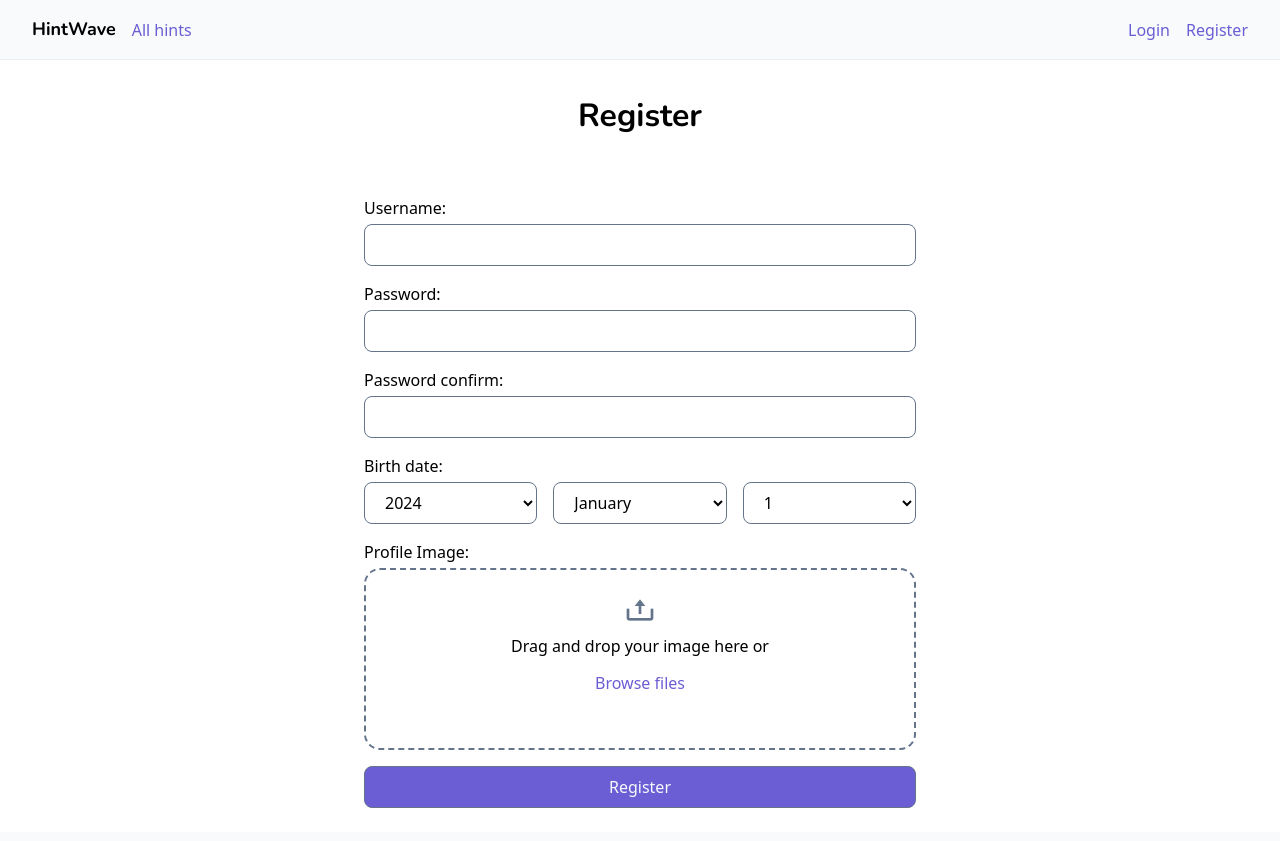
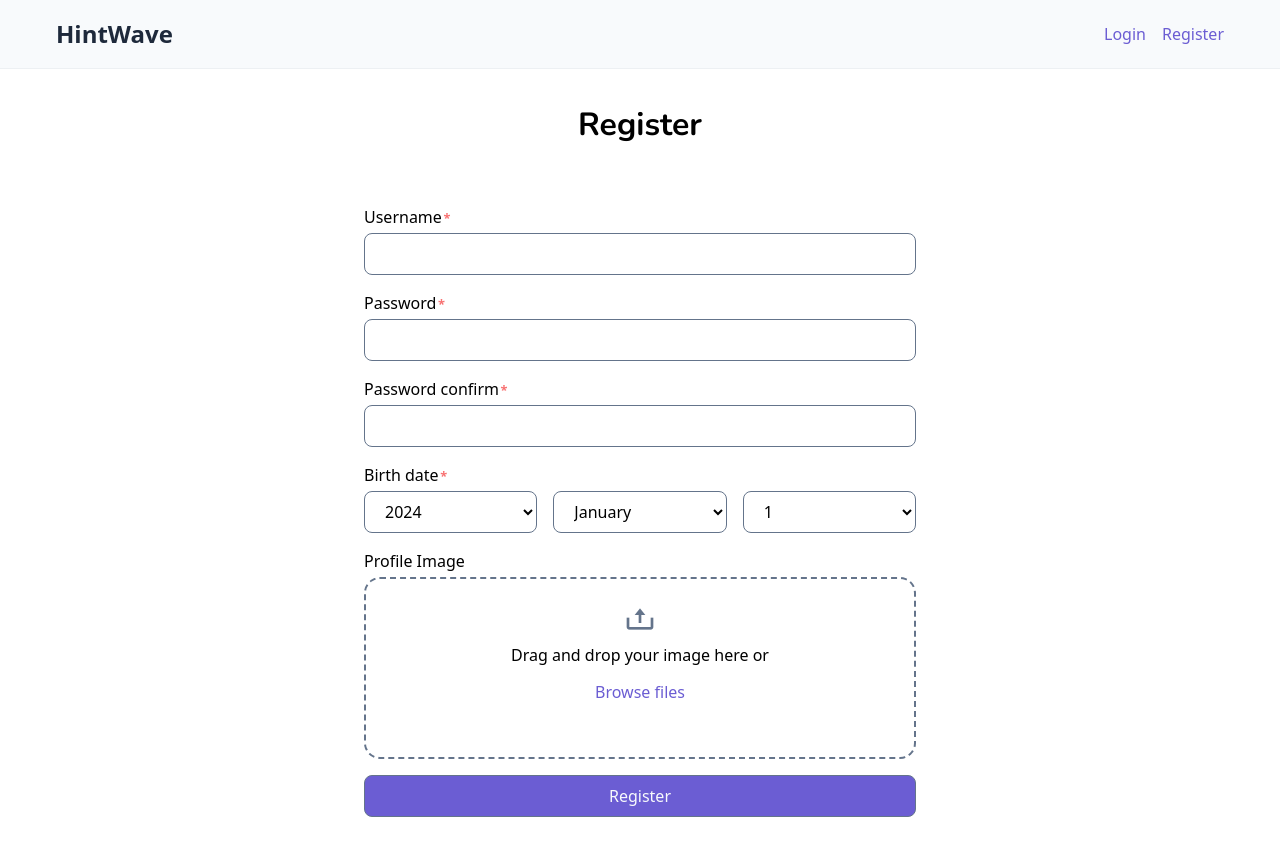
Before and after one commit to michalmacenka/hintwave, a PHP site: page /register.php in a window 1280 px wide. Before the commit the page ends 808 px from the top, so only its background shows below. Run offline with PHP 8.4, Linux system fonts and the light colour scheme.

Commit message:
small style changes

```diff
--- a/www/common/Validator.php
+++ b/www/common/Validator.php
@@ -118,7 +118,7 @@ class Validator
   {
     Validator::isRequired($date, $fieldName);
     if ($date instanceof DateTime) {
-      return; // DateTime objekt je vždy validní datum
+      return;
     }
 
     if (!is_string($date)) {
--- a/www/components/Hint.php
+++ b/www/components/Hint.php
@@ -6,7 +6,7 @@
     <i class='bx bx-at'></i>
     <p><?= htmlspecialchars($this->user->getUsername()) ?></p>
   </div>
-  <p class="hint-desc"><?php echo htmlspecialchars($this->description); ?></p>
+  <p class="hint-desc line-clamp-2"><?php echo htmlspecialchars($this->description); ?></p>
   <box-icon name='calendar'></box-icon>
   <ul class="reasons">
     <?php foreach ($this->reasons as $reason): ?>
--- a/www/public/styles/global/form.css
+++ b/www/public/styles/global/form.css
@@ -44,3 +44,9 @@ form input[type="submit"] {
   display: none;
   margin-bottom: var(--spacing-md);
 }
+
+@media (max-width: 768px) {
+  form {
+    padding: var(--spacing-sm);
+  }
+}
--- a/www/public/styles/global/utilities.css
+++ b/www/public/styles/global/utilities.css
@@ -4,6 +4,12 @@
   max-width: 1200px;
   margin: 0 auto;
   padding: 0 var(--spacing-md);
+}
+
+@media (max-width: 768px) {
+  .container {
+    padding: var(--spacing-sm);
+  }
 }
 
 .flex { display: flex; }
@@ -31,9 +37,9 @@
 .font-bold { font-weight: 700; }
 
 
-.line-clamp-3 {
+.line-clamp-2 {
   overflow: hidden;
-display: -webkit-box;
+  display: -webkit-box;
 -webkit-box-orient: vertical;
 -webkit-line-clamp: 2;
 }
--- a/www/public/styles/main.css
+++ b/www/public/styles/main.css
@@ -31,3 +31,12 @@
 .reason > p::first-letter {
   text-transform: capitalize;
 }
+
+
+label.required::after {
+  content: '*';
+  color: var(--color-danger);
+  font-size: 0.8rem;
+  margin-left: 0.1rem;
+  font-weight: 700;
+}
--- a/www/public/styles/scoped/layout.css
+++ b/www/public/styles/scoped/layout.css
@@ -1,12 +1,80 @@
+header {
+  background-color: var(--color-light);
+  border-bottom: 1px solid #EDF0F3FF;
+  padding: var(--spacing-md) 0;
+  margin-bottom: var(--spacing-xl);
+  position: sticky;
+  top: 0;
+  z-index: 100;
+}
+
+nav {
+  display: flex;
+  align-items: center;
+  flex-wrap: wrap;
+  gap: var(--spacing-md);
+}
+
+.nav-left {
+  display: flex;
+  align-items: center;
+  gap: var(--spacing-xl);
+  flex-wrap: wrap;
+}
+
+.nav-brand a {
+  font-size: 1.5rem;
+  font-weight: 700;
+  color: var(--color-dark);
+  text-decoration: none;
+}
+
+.nav-primary-links {
+  display: flex;
+  align-items: center;
+  gap: var(--spacing-md);
+}
+
+.nav-right {
+  display: flex;
+  align-items: center;
+  gap: var(--spacing-md);
+  margin-left: auto;
+  flex-wrap: wrap;
+}
+
 .profile-section {
   display: flex;
   align-items: center;
   gap: 10px;
+  padding: 0.5rem;
+  border-radius: var(--radius-md);
+  background: rgba(255, 255, 255, 0.5);
 }
 
 .profile-image {
-  width: 40px;
-  height: 40px;
+  width: 2.5rem;
+  height: 2.5rem;
   border-radius: 50%;
   object-fit: cover;
 }
+
+.role-badge {
+  font-size: 0.75rem;
+  padding: 0.2rem 0.5rem;
+  background: var(--color-primary-light);
+  color: var(--color-primary);
+  border-radius: 999px;
+}
+
+.nav-primary-links a {
+  padding: 0.5rem 0.5rem;
+  border-radius: var(--radius-md);
+  transition: all 0.2s ease;
+}
+
+.nav-primary-links a:hover,
+.nav-primary-links a.active {
+  background-color: var(--color-primary-light);
+  color: var(--color-primary);
+}
--- a/www/views/hint_detail.php
+++ b/www/views/hint_detail.php
@@ -15,7 +15,7 @@ require_once __DIR__ . '/../common/CSRF.php';
     </div>
     <div class="hint-date">
       <i class='bx bx-calendar'></i>
-      <span><?= htmlspecialchars($hint->getCreatedAt()) ?></span>
+      <span><?= date('n.j.Y', strtotime($hint->getCreatedAt())) ?></span>
     </div>
   </div>
 
--- a/www/views/layout.php
+++ b/www/views/layout.php
@@ -27,33 +27,40 @@ $user = $authRepository->getUser();
 
 <body>
   <header>
-    <nav>
-      <h1 class="text-lg">HintWave</h1>
-      <div class="flex gap-md grow">
+    <nav class="container">
+      <div class="nav-left">
+        <div class="nav-brand">
+          <a href="index.php">HintWave</a>
+        </div>
+        <div class="nav-primary-links">
           <?php if ($isLoggedIn) : ?>
             <a href="index.php">Home</a>
+            <a href="hints.php">All Hints</a>
+            <a href="add.php">Add hint</a>
           <?php endif; ?>
-        <a href=" hints.php" class="grow">All hints</a>
+        </div>
       </div>
 
+      <div class="nav-right">
         <?php if ($isLoggedIn) : ?>
-        <a href="add.php">Add hint</a>
-        <a href="logout.php" class="text-danger">Logout</a>
           <div class="profile-section">
             <img
               src="public/uploads/profiles/<?= $user->getProfileImage() ?>"
               alt="Profile picture of <?= htmlspecialchars($user->getUsername()) ?>"
               class="profile-image">
-          <p class="font-bold"><?= htmlspecialchars($user->getUsername()) ?> <span class="role-badge"><?= $user->getRole() === 1 ? 'Admin' : '' ?></span> </p>
+            <p class="font-bold"><?= htmlspecialchars($user->getUsername()) ?>
+              <?php if ($user->isAdmin()) : ?>
+                <span class="role-badge">Admin</span>
+              <?php endif; ?>
+            </p>
           </div>
+          <a href="logout.php" class="text-danger">Logout</a>
         <?php else : ?>
           <a href="login.php">Login</a>
           <a href="register.php">Register</a>
         <?php endif; ?>
-
+      </div>
     </nav>
-
-
   </header>
   <main class="container">
     <?php echo $content; ?>
--- a/www/views/login.php
+++ b/www/views/login.php
@@ -6,12 +6,12 @@ require_once __DIR__ . "/../common/CSRF.php";
 <h1 class="mb-xl text-center">Login</h1>
 <form>
   <div class="form-group">
-    <label for="username">Username:</label>
+    <label for="username">Username</label>
     <input type="text" name="username" id="username" placeholder="Username" required>
   </div>
 
   <div class="form-group">
-    <label for="password">Password:</label>
+    <label for="password">Password</label>
     <input type="password" name="password" id="password" placeholder="Password" required>
   </div>
 
--- a/www/views/register.php
+++ b/www/views/register.php
@@ -8,25 +8,25 @@ require_once __DIR__ . "/../common/CSRF.php";
 <form>
 
   <div class="form-group">
-    <label for="username">Username:</label>
+    <label for="username" class="required">Username</label>
     <input type="text" name="username" id="username" required>
     <div class="errMsg"></div>
   </div>
 
   <div class="form-group">
-    <label for="password">Password:</label>
+    <label for="password" class="required">Password</label>
     <input type="password" name="password" id="password" required>
     <div class="errMsg"></div>
   </div>
 
   <div class="form-group">
-    <label for="confirm_password">Password confirm:</label>
+    <label for="confirm_password" class="required">Password confirm</label>
     <input type="password" name="confirm_password" id="confirm_password" required>
     <div class="errMsg"></div>
   </div>
 
   <div class="form-group">
-    <label for="birth_year">Birth date:</label>
+    <label for="birth_year" class="required">Birth date</label>
     <div class="birthDateGroup flex gap-md">
       <select name="birth_year" id="birth_year" required>
         <?php
@@ -58,7 +58,7 @@ require_once __DIR__ . "/../common/CSRF.php";
   </div>
 
   <div class="form-group">
-    <label for="profile_image">Profile Image:</label>
+    <label for="profile_image">Profile Image</label>
     <div class="drop-area" id="dropArea">
       <input type="file"
         name="profile_image"
```
Also changed, not shown: www/public/styles/scoped/add-hint.css (added, +44 -0 lines), www/public/styles/scoped/hint-detail.css (+80 -0 lines), www/views/add_hint.php (+6 -50 lines). Lines whose indentation alone changed are shown as unchanged.
